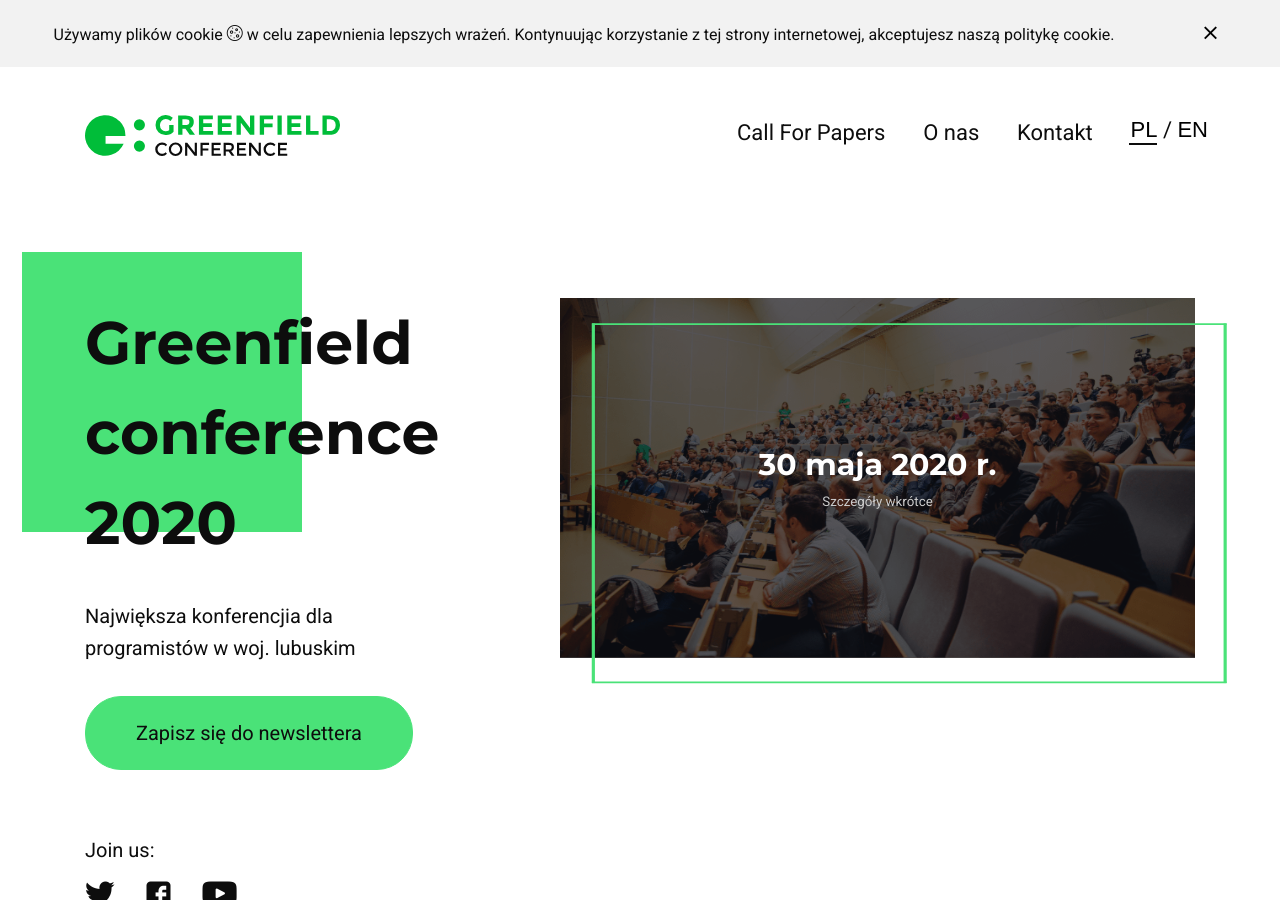
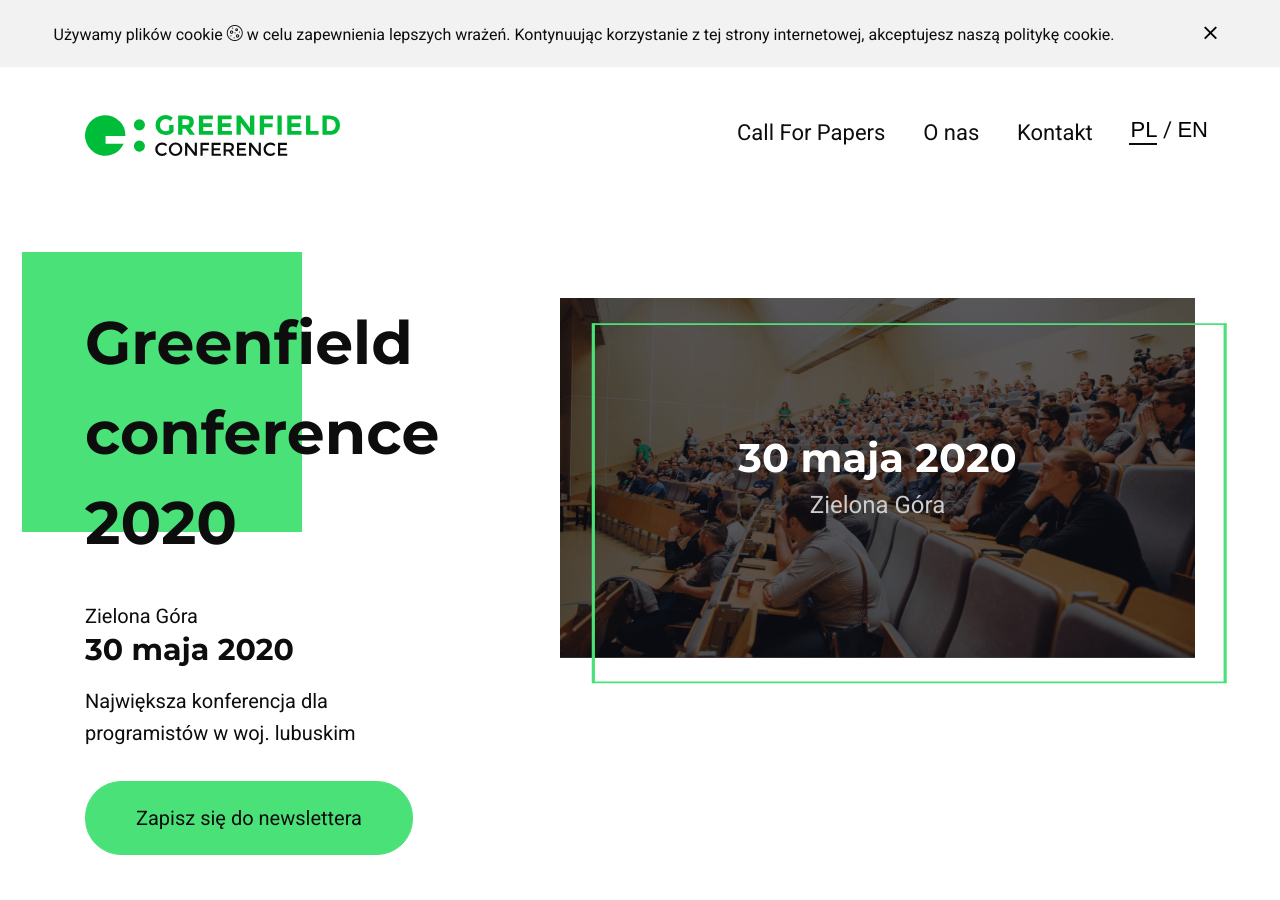
Before and after one commit to freud/GreenfieldConf, a Jekyll site: the page built from pages/index.html, in a window 1280 px wide and 900 px high. Built offline with Jekyll 4.4.1, drawn with Linux system fonts in a browser that asks for light colours; some web fonts are replaced.

Commit message:
Newsletter signup, small fixes

```diff
--- a/_includes/navbar.html
+++ b/_includes/navbar.html
@@ -1,5 +1,3 @@
-{% assign links = "Call For Papers, O nas, Kontakt" | split: ", " %}
-
 <header>
     <nav class="navbar">
         <div class="container">
@@ -12,9 +10,11 @@
                     </button>
                 <div class="wrapper col-md-8 col-lg-6 col-xl-5">
                     <div class="nav-links">
-                        {% for link in links %}
+                        {% for link in site.data.navlinks %}
                             <div class="nav-link">
-                                <a href="/{{link | downcase | replace: ' ', '-' }}">{{link}}</a>
+                                <a href="{{ link.url }}">
+                                    {{ link.text }}
+                                </a>
                             </div>
                         {% endfor %}
                         <div class="nav-link">
--- a/assets/_scss/pages/_privacy_policy.scss
+++ b/assets/_scss/pages/_privacy_policy.scss
@@ -13,10 +13,13 @@
     .rect {
         @include media-breakpoint-up(lg) {
             top: -15%;
-            left: -13%;
+            left: -15%;
         }
         @include media-breakpoint-up(xl) {
-            top: -15%;
+            top: -22%;
+        }
+        @include media-breakpoint-down(sm) {
+            top: -9%;
         }
     }
     .frame-container {
--- a/assets/js/modals/english_version.js
+++ b/assets/js/modals/english_version.js
@@ -16,18 +16,43 @@ const content = `
                 </div>
             </div>
         </div>
-        <form>
+        <form
+            novalidate
+            action="https://greenfieldconf.us20.list-manage.com/subscribe/post?u=28984104b9db97fbf1e0e8c4f&amp;id=10ad75a3a1"
+            method="POST"
+            id="mc-embedded-subscribe-form"
+            name="mc-embedded-subscribe-form"
+            target="_blank"
+        >
             <div class="col-md-10 col-lg-7 px-0">
-                <input type="email" class="form-input" placeholder="Your e-mail" id="email-english" />
-                <div class="invalid-message mt-8 ml-16">Enter a valid email address</div>
-                <label class="d-none" for="email">Twój adres e-mail</label>
+                <input
+                    type="email"
+                    class="form-input"
+                    placeholder="Twój adres e-mail"
+                    id="mce-EMAIL"
+                    name="EMAIL"
+                    required
+                />
+                <div class="invalid-message mt-8 ml-16">
+                    Enter a valid email address
+                </div>
+                <label class="d-none" for="mce-EMAIL">
+                    Twój adres e-mail
+                </label>
             </div>
-            <input type="checkbox" class="checkbox" id="agreement"/>
-            <label for="agreement">
+            <input
+                type="checkbox"
+                class="checkbox"
+                id="gdpr_5581"
+                name="gdpr[5581]"
+            />
+            <label for="gdpr_5581">
                 I agree to the processing of my personal data in accordance with the PDP Act, for marketing purposes.
-            <div class="collapse" id="en-agreement-collapse">
-                Providing personal data is voluntary. I know that I have the right to access and correct my personal data, request the cessation of their processing. The administrator of the data is the conf.IT Foundation ul. Rydza Śmigłego 62/8, Zielona Góra, Poland. We use Mailchimp as our marketing platform. By clicking below to subscribe, you acknowledge that your information will be transferred to Mailchimp for processing. Learn more about Mailchimp's privacy practices here.
-            </div>
+                <div class="collapse" id="en-agreement-collapse">
+                    Providing personal data is voluntary. I know that I have the right to access and correct my personal data, request the cessation of their processing. The administrator of the data is the conf.IT Foundation ul. Rydza Śmigłego 62/8, Zielona Góra, Poland. We use Mailchimp as our marketing platform. By clicking below to subscribe, you acknowledge that your information will be transferred to Mailchimp for processing. Learn more about Mailchimp's privacy practices
+                    Mailchimp
+                    <a href="https://mailchimp.com/legal/privacy/" target="_blank" class="text-primary">here</a>.
+                </div>
             </label>
             <button
                 class="btn toggle-collapse"
--- a/assets/js/modals/modal.js
+++ b/assets/js/modals/modal.js
@@ -54,8 +54,11 @@ function validateForm(form) {
 
     form.addEventListener('submit', e => {
         e.preventDefault();
+        validateCheckbox();
         validateEmail();
-        validateCheckbox();
+        if(validateEmail() && validateCheckbox()) {
+            form.submit();
+        }
     });
 
     emailInput.addEventListener('input', () => {
@@ -73,12 +76,15 @@ function validateForm(form) {
     function validateEmail() {
         const regex = /^(([^<>()\[\]\\.,;:\s@"]+(\.[^<>()\[\]\\.,;:\s@"]+)*)|(".+"))@((\[[0-9]{1,3}\.[0-9]{1,3}\.[0-9]{1,3}\.[0-9]{1,3}\])|(([a-zA-Z\-0-9]+\.)+[a-zA-Z]{2,}))$/;
         const isValid = regex.test(emailInput.value);
+
         if(!isValid) {
             emailInput.classList.add('invalid');
         } else {
             emailInput.classList.remove('invalid');
         }
         submitted = true;
+
+        return isValid;
     }
 
     function validateCheckbox() {
@@ -89,6 +95,8 @@ function validateForm(form) {
             checkbox.classList.remove('invalid');
         }
         submitted = true;
+
+        return isValid;
     }
 }
 
--- a/assets/js/modals/newsletter.js
+++ b/assets/js/modals/newsletter.js
@@ -15,17 +15,41 @@ const content = `
                 </div>
             </div>
         </div>
-        <form novalidate>
+        <form
+            novalidate
+            action="https://greenfieldconf.us20.list-manage.com/subscribe/post?u=28984104b9db97fbf1e0e8c4f&amp;id=10ad75a3a1"
+            method="POST"
+            id="mc-embedded-subscribe-form"
+            name="mc-embedded-subscribe-form"
+            target="_blank"
+        >
             <div class="col-md-10 col-lg-7 px-0">
-                <input type="email" class="form-input" placeholder="Twój adres e-mail" id="email" required />
-                <div class="invalid-message mt-8 ml-16">Podaj poprawny adres e-mail</div>
-                <label class="d-none" for="email">Twój adres e-mail</label>
+                <input
+                    type="email"
+                    class="form-input"
+                    placeholder="Twój adres e-mail"
+                    id="mce-EMAIL"
+                    name="EMAIL"
+                    required
+                />
+                <div class="invalid-message mt-8 ml-16">
+                    Podaj poprawny adres e-mail
+                </div>
+                <label class="d-none" for="mce-EMAIL">
+                    Twój adres e-mail
+                </label>
             </div>
-            <input type="checkbox" class="checkbox" id="agreement"/>
-            <label for="agreement">
+            <input
+                type="checkbox"
+                class="checkbox"
+                id="gdpr_5581"
+                name="gdpr[5581]"
+            />
+            <label for="gdpr_5581">
                 Wyrażam zgodę na przetwarzanie moich danych osobowych, zgodnie z ustawą o ochronie danych osobowych, do celów marketingowych.
                 <div class="collapse" id="agreement-collapse">
-                    Podanie danych osobowych jest dobrowolne. Wiem, że przysługuje mi prawo dostępu do swoich danych, możliwości ich poprawiania, żądania zaprzestania ich przetwarzania. Administratorem danych jest Fundacja conf.IT ul. Rydza Śmigłego 62/8, Zielona Góra. Wykorzystujemy Mailchimp jako naszą platformę marketingową. Klikając poniżej, potwierdzasz, że Twoje informacje zostaną przekazane Mailchimp w celu ich przetworzenia. Dowiedz się więcej o praktykach ochrony prywatności stosowanych przez Mailchimp tutaj.
+                    Podanie danych osobowych jest dobrowolne. Wiem, że przysługuje mi prawo dostępu do swoich danych, możliwości ich poprawiania, żądania zaprzestania ich przetwarzania. Administratorem danych jest Fundacja conf.IT ul. Rydza Śmigłego 62/8, Zielona Góra. Wykorzystujemy Mailchimp jako naszą platformę marketingową. Klikając poniżej, potwierdzasz, że Twoje informacje zostaną przekazane Mailchimp w celu ich przetworzenia. Dowiedz się więcej o praktykach ochrony prywatności stosowanych przez Mailchimp
+                    <a href="https://mailchimp.com/legal/privacy/" target="_blank" class="text-primary">tutaj</a>.
                 </div>
             </label>
             <button
--- a/pages/index.html
+++ b/pages/index.html
@@ -18,8 +18,13 @@ js: ['pages/home']
                     </h1>
                 </div>
             </div>
+            <p class="mb-16">
+                Zielona Góra
+                <br/>
+                <strong class="h3 nb-0">30 maja 2020</strong>
+            </p>
             <p class="mb-32">
-                Największa konferencjia dla programistów w woj. lubuskim
+                Największa konferencja dla programistów w woj. lubuskim
             </p>
             <button class="btn primary btn-signup mb-32 mb-md-64" aria-label="Zapisz się do newslettera">
                 Zapisz się do newslettera
@@ -34,10 +39,12 @@ js: ['pages/home']
                     <img src="/images/comming_soon.png" alt="Greenfield Conference 2019" class="img-fluid" />
                 </div>
                 <div class="content">
-                    <p class="h3 mb-8">
-                        30 maja 2020 r.
+                    <p class="h2 mb-8">
+                        30 maja 2020
                     </p>
-                    <small>Szczegóły wkrótce</small>
+                    <small class="h4">
+                        Zielona Góra
+                    </small>
                 </div>
             </div>
         </div>
@@ -73,10 +80,18 @@ js: ['pages/home']
                 To już trzecia edycja. Popularność poprzednich przerosła nasze najśmielsze oczekiwania. W tym roku będzie jeszcze więcej emocji oraz wiedzy. Zanim odsłonimy kolejne karty tegorocznej edycji - popatrz jak zaczynaliśmy.
             </p>
             <div class="mb-32">
-                <a href="#" class="btn secondary sm fade mr-64">
+                <a
+                    href="https://www.facebook.com/pg/GreenfieldConf/photos/"
+                    target="_blank"
+                    class="btn secondary sm fade mr-64"
+                    >
                     Galeria Zdjęć
                 </a>
-                <a href="#" class="btn secondary sm fade">
+                <a
+                    href="https://www.youtube.com/channel/UChG7hsrjUYyYG13AkSIfQIw/playlists"
+                    taget="_blank"
+                    class="btn secondary sm fade"
+                >
                     Prelekcje
                 </a>
             </div>
@@ -107,7 +122,7 @@ js: ['pages/home']
             <strong class="h3">
                 23 456 12,25 PLN
             </strong>
-            <a href="#" class="btn secondary sm">
+            <a href="/kontakt" class="btn secondary sm">
                 Działamy non-profit
             </a>
         </div>
@@ -133,7 +148,7 @@ js: ['pages/home']
             <p class="bounce-right mb-24">
                 Szukamy najlepszych prelegentów, oraz oryginalnego podejścia do tematu. Powoli będziemy odsłaniali kolejne nazwiska. CFP (Call For Papers) cały czas jest otwarte, aż do całkowitego zapełnienia agendy.
             </p>
-            <a href="#" class="btn secondary sm mb-40 mb-md-0 fade">
+            <a href="/kontakt" class="btn secondary sm mb-40 mb-md-0 fade">
                 Zgłoś się już dzisiaj
             </a>
         </div>
--- a/pages/privacy_policy.html
+++ b/pages/privacy_policy.html
@@ -12,7 +12,6 @@ style: privacy_policy
                     <div class="frame-fill">
                         <div class="rect">
                         </div>
-                        <p class="text-smaller mb-0">Zostań prelegentem</p>
                         <h1 class="content mb-0 mb-lg-40">
                             Polityka prywatności
                         </h1>
```
Also changed, not shown: _data/navlinks.json (added, +14 -0 lines).
